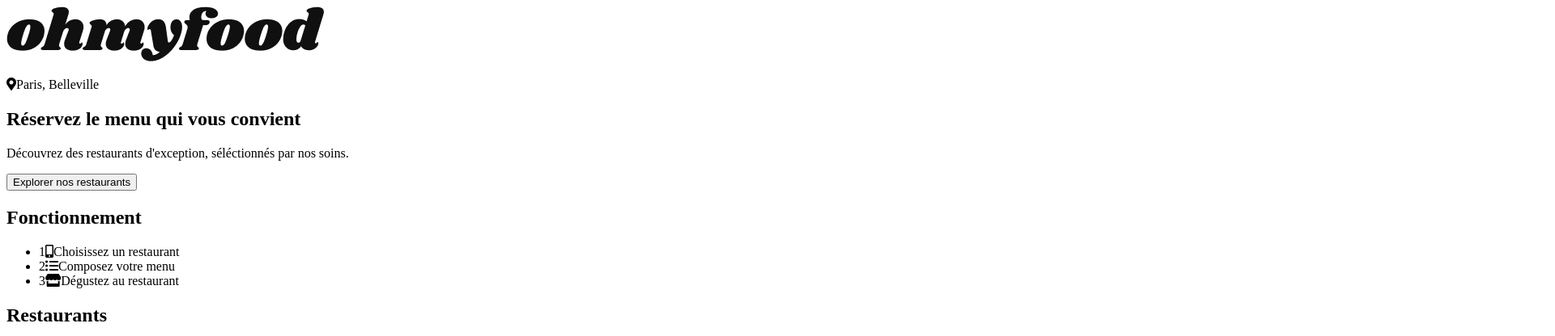
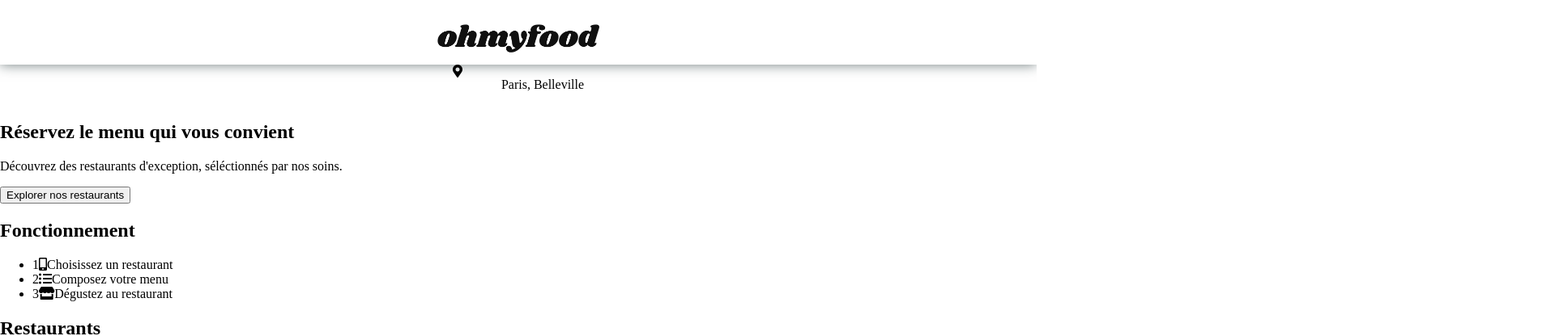
Before and after one commit to BersakerPro/OhmyFood, a plain HTML site: page index.html in a window 1280 px wide. Shown: the top 416 px of the page at 81% size, 1920 px wide, since content can reach past the window. Drawn offline with Linux system fonts and the light colour scheme; grey boxes are pictures that could not be loaded.

Commit message:
First commit

```diff
--- a/css/style.scss
+++ b/css/style.scss
@@ -1,7 +1,30 @@
 $color-primary: #9356DC;
 $color-secondary: #FF79DA;
 $color-tertiary: #99E2D0;
+$color-shadow: #717D7E;
+
 
 body{
     width: 100%;
+    margin: 0;
 }
+header{
+    height: 80px;
+    text-align: center;
+    box-shadow:0 0 15px $color-shadow;
+}
+header img{
+    width: 200px;
+    margin-top: 30px;
+}
+.local{
+    height: 50px;
+    display: flex;
+    justify-content: center;
+        &__icon{
+            width: 60px;
+        }
+}
+img{
+    width: 200px;
+}
--- a/index.html
+++ b/index.html
@@ -15,8 +15,8 @@
         <img src="images/logo/ohmyfood.png" alt="logo-Ohmyfood">
     </header>
     <main>
-        <div>
-            <p><i class="fas fa-map-marker-alt"></i>Paris, Belleville</p>
+        <div class="local">
+            <i class="local__icon fas fa-map-marker-alt"></i><p>Paris, Belleville</p>
         </div>
         <div>
             <h2>Réservez le menu qui vous convient</h2>
```
Also changed, not shown: css/style.css, 1 other file.
